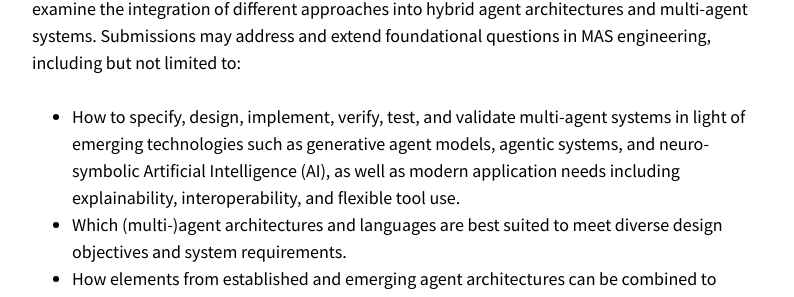
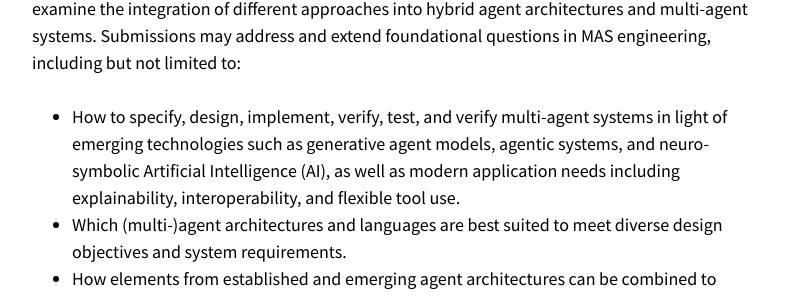
Before and after one commit to emas-workshop/2026, a Jekyll site: the page built from cfp.md, in a window 1280 px wide and 900 px high, scrolled down 766 px. Shown: the part 155-452 px from the top of the window, without its empty margins (242-1036 px from the left). Built offline with Jekyll 4.4.1, drawn with Linux system fonts in a browser that asks for light colours; nearby versions of some CDN libraries; our own code applies the rules of GitHub Pages for plain Markdown files.

Commit message:
fix(cfp.md) validate to verify

```diff
--- a/cfp.md
+++ b/cfp.md
@@ -23,7 +23,7 @@ Over decades, substantial knowledge and expertise have been developed in the eng
 
 In this context, EMAS 2026, with its special theme on **Hybrid Agent Architectures and Multi-Agent Systems**, welcomes contributions that revisit, extend, or challenge established MAS engineering approaches, explore emerging generative agent architectures and agentic systems, or examine the integration of different approaches into hybrid agent architectures and multi-agent systems. Submissions may address and extend foundational questions in MAS engineering, including but not limited to:
 
-- How to specify, design, implement, verify, test, and validate multi-agent systems in light of emerging technologies such as generative agent models, agentic systems, and neuro-symbolic Artificial Intelligence (AI), as well as modern application needs including explainability, interoperability, and flexible tool use.
+- How to specify, design, implement, verify, test, and verify multi-agent systems in light of emerging technologies such as generative agent models, agentic systems, and neuro-symbolic Artificial Intelligence (AI), as well as modern application needs including explainability, interoperability, and flexible tool use.
 - Which (multi-)agent architectures and languages are best suited to meet diverse design objectives and system requirements.
 - How elements from established and emerging agent architectures can be combined to engineer hybrid architectures that leverage strengths while mitigating weaknesses of individual approaches.
 - How established MAS principles can inform the design of generative and hybrid agent architectures.
```
